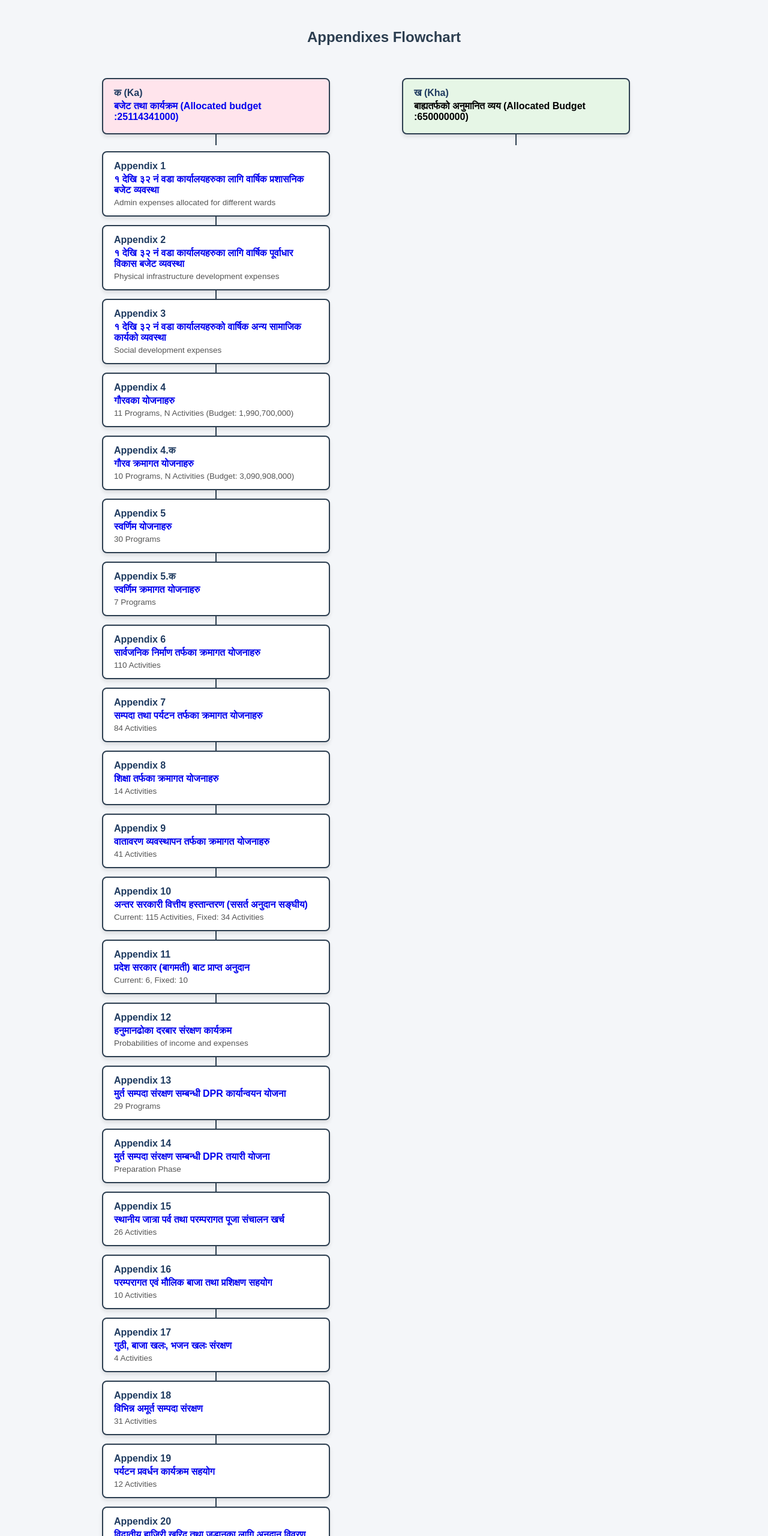
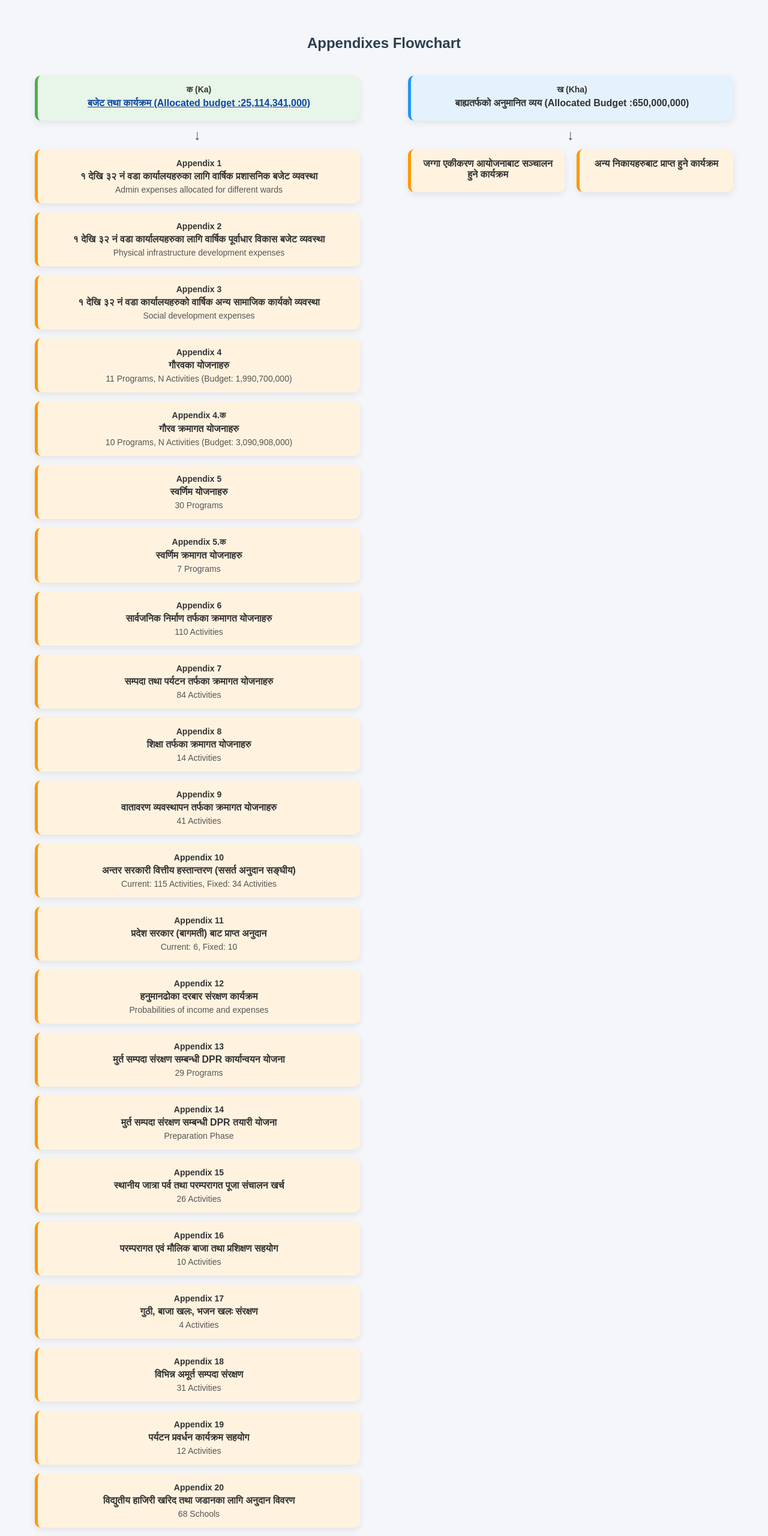
Before and after one commit to ostikritika/AppendixesSummary, a plain HTML site: page index.html in a window 1280 px wide. Shown: the top 2560 px of the page at 60% size. Drawn offline with Linux system fonts and the light colour scheme.

Commit message:
Changes from yesterday

```diff
--- a/index.html
+++ b/index.html
@@ -3,13 +3,118 @@
 <head>
 <meta charset="UTF-8">
 <title>Appendixes Flowchart</title>
+<style>
+body {
+    font-family: Arial, sans-serif;
+    background: #f4f6f9;
+    padding: 30px;
+    color: #333;
+}
 
-<!-- CSS FILE LINK -->
-<link rel="stylesheet" href="style.css">
+h2 {
+    text-align: center;
+    color: #2c3e50;
+    margin-bottom: 40px;
+}
 
+/* FLOWCHART CONTAINER */
+.flowchart {
+    display: flex;
+    justify-content: space-around;
+    flex-wrap: wrap;
+    gap: 40px;
+}
 
+/* COLUMN */
+.column {
+    width: 45%;
+    text-align: center;
+}
+
+/* BOXES */
+.box {
+    border-radius: 10px;
+    padding: 15px 20px;
+    margin-bottom: 15px;
+    box-shadow: 0 4px 12px rgba(0,0,0,0.08);
+    transition: transform 0.2s, box-shadow 0.2s;
+}
+
+.box:hover {
+    transform: translateY(-3px);
+    box-shadow: 0 6px 18px rgba(0,0,0,0.12);
+}
+
+/* COLORS */
+.ka {
+    border-left: 5px solid #4caf50;
+    background: #e8f5e9;
+}
+
+.kha {
+    border-left: 5px solid #2196f3;
+    background: #e3f2fd;
+}
+
+.appendix-box {
+    border-left: 5px solid #ff9800;
+    background: #fff3e0;
+}
+
+/* TEXT */
+.appendix-no {
+    font-weight: bold;
+    font-size: 14px;
+    margin-bottom: 5px;
+}
+
+.title {
+    font-size: 16px;
+    font-weight: bold;
+    margin-bottom: 5px;
+}
+
+.title u {
+    color: #0d47a1;
+}
+
+.desc {
+    font-size: 14px;
+    color: #555;
+}
+
+/* ARROWS */
+.arrow-down {
+    text-align: center;
+    font-size: 24px;
+    margin: -5px 0 10px 0;
+    color: #555;
+}
+
+/* FLEX BOX FOR KHA SUB BOXES */
+.flex-box {
+    display: flex;
+    gap: 20px;
+    flex-wrap: wrap;
+    justify-content: center;
+}
+
+.flex-box .box {
+    flex: 1;
+    min-width: 150px;
+}
+
+/* LINK STYLING */
+a {
+    text-decoration: none;
+    color: inherit;
+}
+
+a:hover {
+    text-decoration: underline;
+}
+</style>
 </head>
-
 <body>
 
 <h2>Appendixes Flowchart</h2>
@@ -18,191 +123,189 @@
 
     <!-- KA COLUMN -->
     <div class="column">
-
         <div class="box ka">
-      <!--  <a href="ka.html" style="text-decoration:none; color:inherit;"> -->
-        <a href="ka.html" class="ka-link">
-
+            <a href="ka.html" style="color:inherit;">
                 <div class="appendix-no">क (Ka)</div>
-    <div class="title">बजेट तथा कार्यक्रम (Allocated budget :25114341000)</div>
+                <div class="title"><u>बजेट तथा कार्यक्रम (Allocated budget :25,114,341,000)</u></div>
+            </a>
         </div>
 
-<div class="box">
+        <div class="arrow-down">↓</div>
+
+        <!-- ALL APPENDIX BOXES PRESERVED -->
+        <div class="box appendix-box">
             <div class="appendix-no">Appendix 1</div>
             <div class="title">१ देखि ३२ नं वडा कार्यालयहरुका लागि वार्षिक प्रशासनिक बजेट व्यवस्था</div>
             <div class="desc">Admin expenses allocated for different wards</div>
         </div>
 
-<div class="box">
+        <div class="box appendix-box">
             <div class="appendix-no">Appendix 2</div>
             <div class="title">१ देखि ३२ नं वडा कार्यालयहरुका लागि वार्षिक पूर्वाधार विकास बजेट व्यवस्था</div>
             <div class="desc">Physical infrastructure development expenses</div>
         </div>
 
-<div class="box">
+        <div class="box appendix-box">
             <div class="appendix-no">Appendix 3</div>
             <div class="title">१ देखि ३२ नं वडा कार्यालयहरुको वार्षिक अन्य सामाजिक कार्यको व्यवस्था</div>
             <div class="desc">Social development expenses</div>
         </div>
 
-<div class="box">
+        <div class="box appendix-box">
             <div class="appendix-no">Appendix 4</div>
             <div class="title">गौरवका योजनाहरु</div>
             <div class="desc">11 Programs, N Activities (Budget: 1,990,700,000)</div>
         </div>
 
-<div class="box">
+        <div class="box appendix-box">
             <div class="appendix-no">Appendix 4.क</div>
             <div class="title">गौरव क्रमागत योजनाहरु</div>
             <div class="desc">10 Programs, N Activities (Budget: 3,090,908,000)</div>
         </div>
 
-<div class="box">
+        <div class="box appendix-box">
             <div class="appendix-no">Appendix 5</div>
             <div class="title">स्वर्णिम योजनाहरु</div>
             <div class="desc">30 Programs</div>
         </div>
 
-<div class="box">
+        <div class="box appendix-box">
             <div class="appendix-no">Appendix 5.क</div>
             <div class="title">स्वर्णिम क्रमागत योजनाहरु</div>
             <div class="desc">7 Programs</div>
         </div>
 
-<div class="box">
+        <div class="box appendix-box">
             <div class="appendix-no">Appendix 6</div>
             <div class="title">सार्वजनिक निर्माण तर्फका क्रमागत योजनाहरु</div>
             <div class="desc">110 Activities</div>
         </div>
 
-<div class="box">
+        <div class="box appendix-box">
             <div class="appendix-no">Appendix 7</div>
             <div class="title">सम्पदा तथा पर्यटन तर्फका क्रमागत योजनाहरु</div>
             <div class="desc">84 Activities</div>
         </div>
 
-<div class="box">
+        <div class="box appendix-box">
             <div class="appendix-no">Appendix 8</div>
             <div class="title">शिक्षा तर्फका क्रमागत योजनाहरु</div>
             <div class="desc">14 Activities</div>
         </div>
 
-<div class="box">
+        <div class="box appendix-box">
             <div class="appendix-no">Appendix 9</div>
             <div class="title">वातावरण व्यवस्थापन तर्फका क्रमागत योजनाहरु</div>
             <div class="desc">41 Activities</div>
         </div>
 
-<div class="box">
+        <div class="box appendix-box">
             <div class="appendix-no">Appendix 10</div>
             <div class="title">अन्तर सरकारी वित्तीय हस्तान्तरण (ससर्त अनुदान सङ्घीय)</div>
             <div class="desc">Current: 115 Activities, Fixed: 34 Activities</div>
         </div>
 
-<div class="box">
+        <div class="box appendix-box">
             <div class="appendix-no">Appendix 11</div>
             <div class="title">प्रदेश सरकार (बागमती) बाट प्राप्त अनुदान</div>
             <div class="desc">Current: 6, Fixed: 10</div>
         </div>
 
-<div class="box">
+        <div class="box appendix-box">
             <div class="appendix-no">Appendix 12</div>
             <div class="title">हनुमानढोका दरबार संरक्षण कार्यक्रम</div>
             <div class="desc">Probabilities of income and expenses</div>
         </div>
 
-<div class="box">
+        <div class="box appendix-box">
             <div class="appendix-no">Appendix 13</div>
             <div class="title">मुर्त सम्पदा संरक्षण सम्बन्धी DPR कार्यान्वयन योजना</div>
             <div class="desc">29 Programs</div>
         </div>
 
-<div class="box">
+        <div class="box appendix-box">
             <div class="appendix-no">Appendix 14</div>
             <div class="title">मुर्त सम्पदा संरक्षण सम्बन्धी DPR तयारी योजना</div>
             <div class="desc">Preparation Phase</div>
         </div>
 
-<div class="box">
+        <div class="box appendix-box">
             <div class="appendix-no">Appendix 15</div>
             <div class="title">स्थानीय जात्रा पर्व तथा परम्परागत पूजा संचालन खर्च</div>
             <div class="desc">26 Activities</div>
         </div>
 
-<div class="box">
+        <div class="box appendix-box">
             <div class="appendix-no">Appendix 16</div>
             <div class="title">परम्परागत एवं मौलिक बाजा तथा प्रशिक्षण सहयोग</div>
             <div class="desc">10 Activities</div>
         </div>
 
-<div class="box">
+        <div class="box appendix-box">
             <div class="appendix-no">Appendix 17</div>
             <div class="title">गुठी, बाजा खलः, भजन खलः संरक्षण</div>
             <div class="desc">4 Activities</div>
         </div>
 
-<div class="box">
+        <div class="box appendix-box">
             <div class="appendix-no">Appendix 18</div>
             <div class="title">विभिन्न अमूर्त सम्पदा संरक्षण</div>
             <div class="desc">31 Activities</div>
         </div>
 
-<div class="box">
+        <div class="box appendix-box">
             <div class="appendix-no">Appendix 19</div>
             <div class="title">पर्यटन प्रवर्धन कार्यक्रम सहयोग</div>
             <div class="desc">12 Activities</div>
         </div>
 
-<div class="box">
+        <div class="box appendix-box">
             <div class="appendix-no">Appendix 20</div>
             <div class="title">विद्युतीय हाजिरी खरिद तथा जडानका लागि अनुदान विवरण</div>
             <div class="desc">68 Schools</div>
         </div>
 
-<div class="box">
+        <div class="box appendix-box">
             <div class="appendix-no">Appendix 21</div>
             <div class="title">डेस्क बेन्च खरिदका लागि सामुदायिक विद्यालयलाई अनुदान विवरण</div>
             <div class="desc">78 Schools</div>
         </div>
 
-<div class="box">
+        <div class="box appendix-box">
             <div class="appendix-no">Appendix 22</div>
             <div class="title">स्मार्ट बोर्ड खरिदका लागि सामुदायिक विद्यालयलाई अनुदान विवरण</div>
             <div class="desc">79 Schools</div>
         </div>
 
-<div class="box">
+        <div class="box appendix-box">
             <div class="appendix-no">Appendix 23</div>
             <div class="title">विद्यालय नर्स कार्यक्रम अनुदान विवरण</div>
             <div class="desc">30 Schools</div>
         </div>
-
     </div>
 
-<!-- <!-- KHA COLUMN -->
+    <!-- KHA COLUMN -->
     <div class="column">
-
         <div class="box kha">
-    <a href="kha.html" style="text-decoration:none; color:inherit;">
+            <a href="kha.html" style="color:inherit;">
                 <div class="appendix-no">ख (Kha)</div>
-    <div class="title">बाह्यतर्फको अनुमानित व्यय (Allocated Budget :650000000)</div>
+                <div class="title">बाह्यतर्फको अनुमानित व्यय (Allocated Budget :650,000,000)</div>
+            </a>
         </div>
 
-<!-- <div style="display:flex; gap:20px; justify-content:center; margin-top:10px;">
-    <div class="box no-line" style="width:160px;">
+        <div class="arrow-down">↓</div>
+
+        <div class="flex-box">
+            <div class="box appendix-box">
                 <div class="title">जग्गा एकीकरण आयोजनाबाट सञ्चालन हुने कार्यक्रम</div>
             </div>
 
-    <div class="box no-line" style="width:160px;">
+            <div class="box appendix-box">
                 <div class="title">अन्य निकायहरुबाट प्राप्त हुने कार्यक्रम</div>
-    </div> -->
+            </div>
+        </div>
     </div>
 
 </div>
-
-</div> -->
-
-<!-- JS FILE LINK -->
-<script src="script.js"></script>
 </body>
 </html>
```
Also changed, not shown: dept_name.html (added, +76 -0 lines), ka.html (+100 -73 lines), kha.html (+84 -14 lines). Lines whose indentation alone changed are shown as unchanged.
